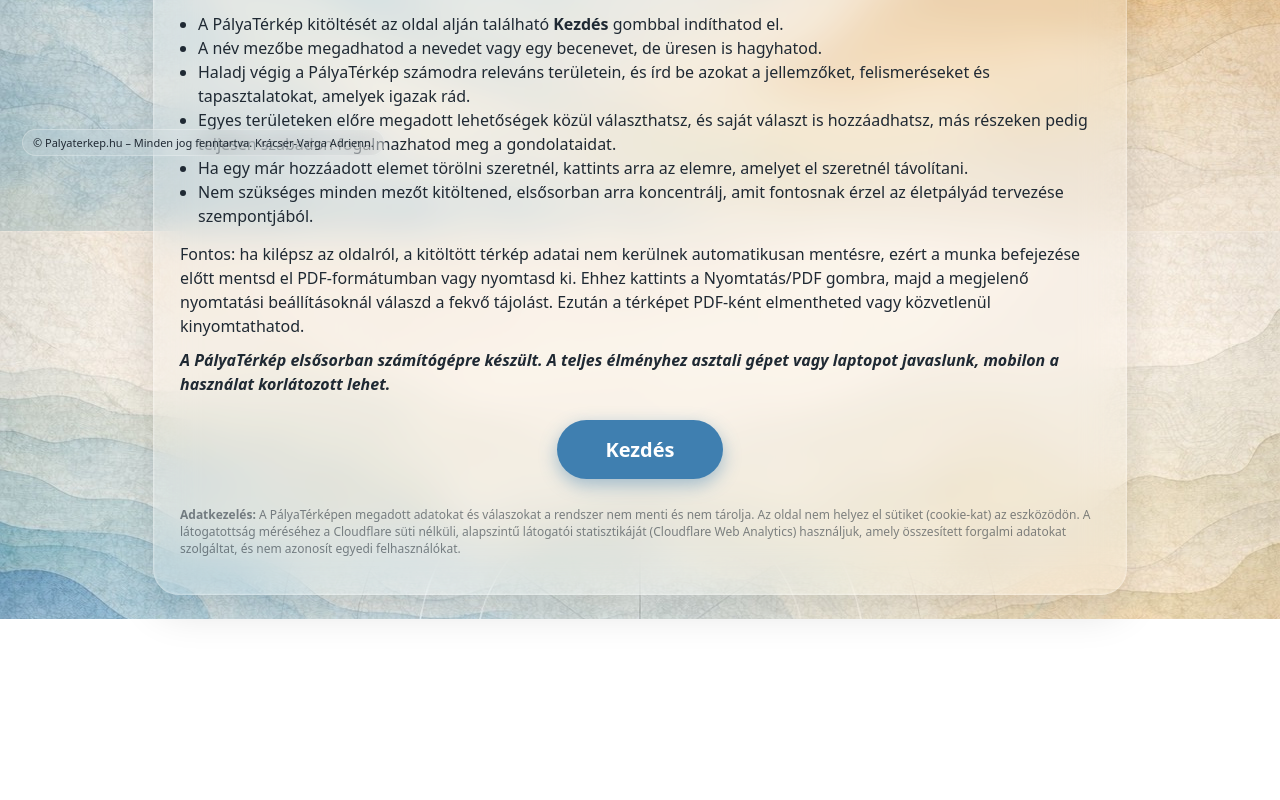
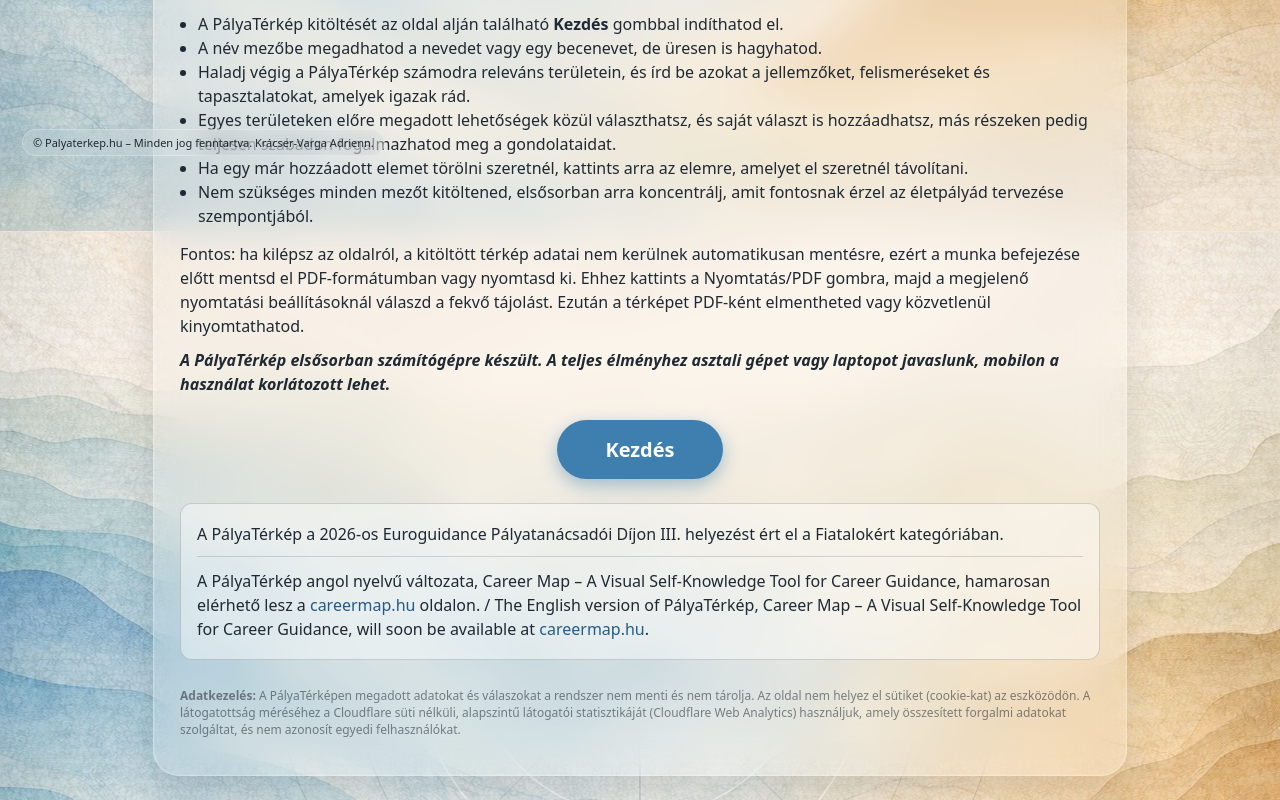
Before and after one commit to bonifaido/palyaterkep.hu, a React (Vite) app: page / in a window 1280 px wide. Shown: the part 622-1422 px from the top of the page. Before the commit the page ends 1241 px from the top, so only its background shows below. Built offline with nearby package versions, Linux system fonts and the light colour scheme.

Commit message:
Add Career Map notices

```diff
--- a/src/Intro.jsx
+++ b/src/Intro.jsx
@@ -68,6 +68,21 @@ export default function Intro({ onStart }) {
           </button>
         </div>
 
+        <section className="intro-announcements" aria-label="Hírek">
+          <p>
+            A PályaTérkép a 2026-os Euroguidance Pályatanácsadói Díjon III.
+            helyezést ért el a Fiatalokért kategóriában.
+          </p>
+          <p>
+            A PályaTérkép angol nyelvű változata, Career Map – A Visual
+            Self-Knowledge Tool for Career Guidance, hamarosan elérhető lesz a{" "}
+            <a href="https://careermap.hu/">careermap.hu</a> oldalon. / The English
+            version of PályaTérkép, Career Map – A Visual Self-Knowledge Tool for
+            Career Guidance, will soon be available at{" "}
+            <a href="https://careermap.hu/">careermap.hu</a>.
+          </p>
+        </section>
+
         <p className="intro-privacy">
           <strong>Adatkezelés:</strong> A PályaTérképen megadott adatokat és válaszokat a rendszer nem menti és nem tárolja. Az oldal nem helyez el sütiket (cookie-kat) az eszközödön. A látogatottság méréséhez a Cloudflare süti nélküli, alapszintű látogatói statisztikáját (Cloudflare Web Analytics) használjuk, amely összesített forgalmi adatokat szolgáltat, és nem azonosít egyedi felhasználókat.
         </p>
--- a/src/style.css
+++ b/src/style.css
@@ -403,6 +403,23 @@ body {
   justify-content: center;
 }
 
+.intro-announcements {
+  margin-top: 24px;
+  padding: 8px 16px;
+  border: 1px solid rgba(31, 41, 51, 0.18);
+  border-radius: 12px;
+  background: rgba(255, 255, 255, 0.42);
+}
+
+.intro-announcements p + p {
+  padding-top: 12px;
+  border-top: 1px solid rgba(31, 41, 51, 0.16);
+}
+
+.intro-announcements a {
+  color: #245b86;
+}
+
 .intro-button {
   border: none;
   background: #3f7fb0;
```
